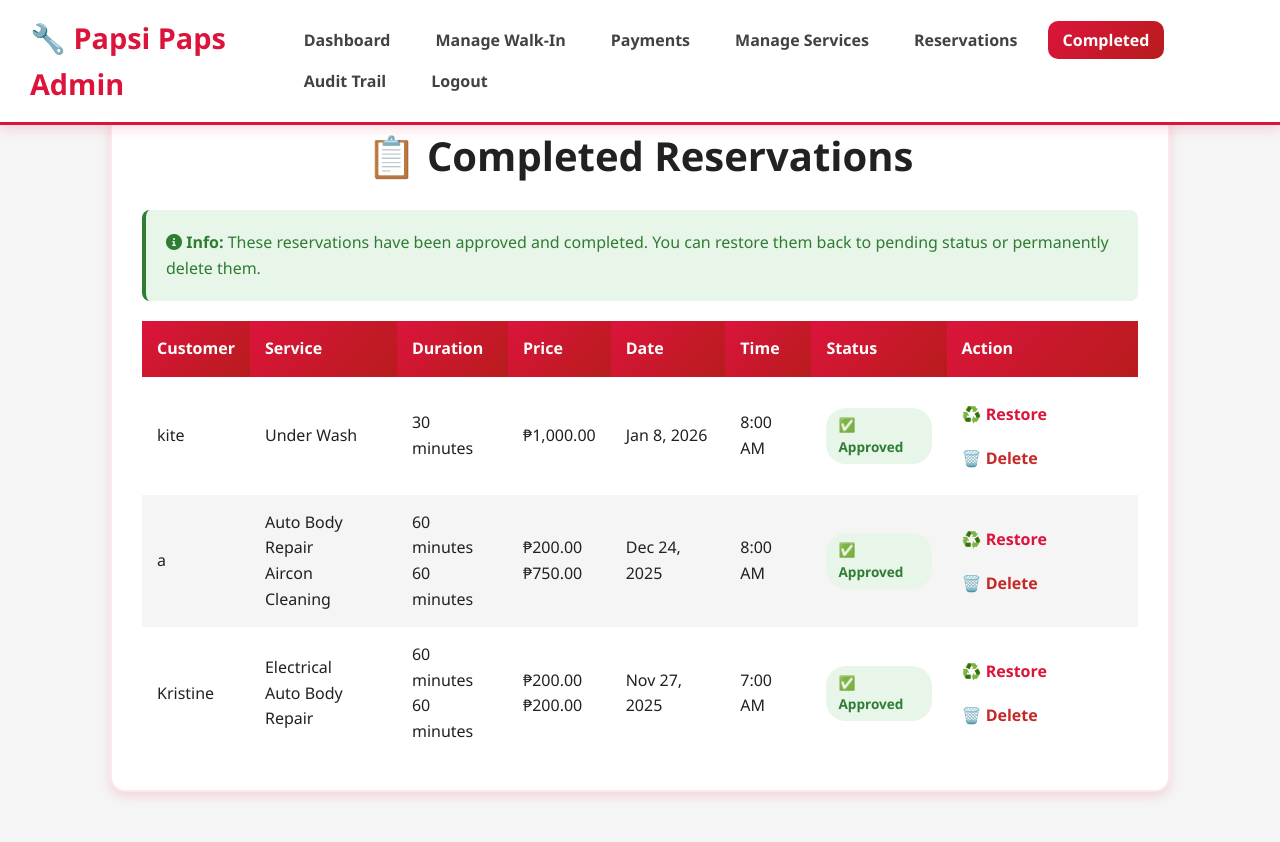
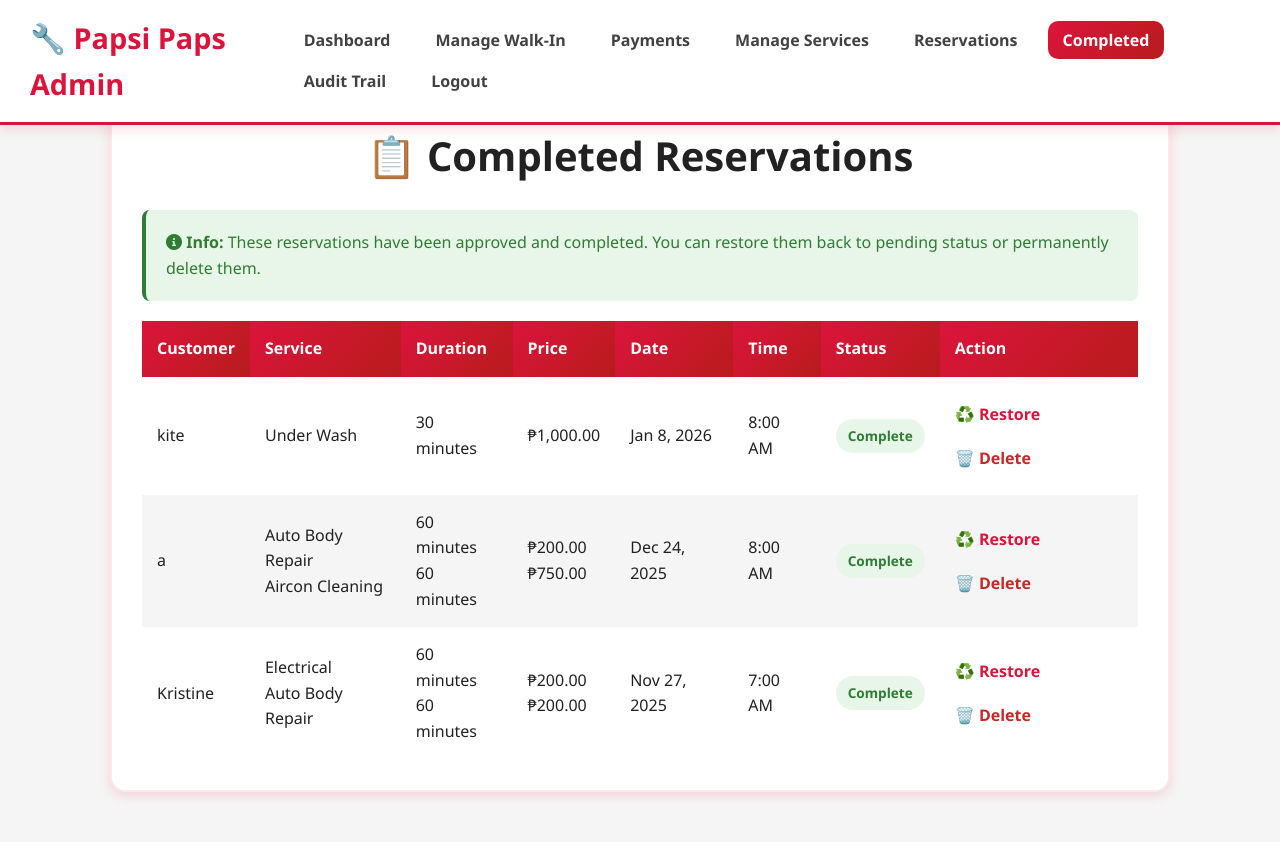
Before and after one commit to Kite0411/Papsi, a PHP site: page /admin/completed_reservations.php in a window 1280 px wide. Run offline with PHP 8.4, Linux system fonts and the light colour scheme; a user stored in the database is signed in; data comes from the database, SQL or seed files in the repository; some libraries are stand-ins or nearby versions.

Commit message:
Change status label from 'Approved' to 'Complete'

```diff
--- a/admin/completed_reservations.php
+++ b/admin/completed_reservations.php
@@ -488,7 +488,7 @@ if ($completed_result->num_rows === 0) {
 <td data-label="Time"><?php echo date("g:i A", strtotime($row['reservation_time'])); ?></td>
 <td data-label="Status">
     <span style="padding: 6px 12px; border-radius: 20px; font-size: 0.85rem; font-weight: 700; background: #E8F5E9; color: #2E7D32; display: inline-block;">
-        ✅ Approved
+        Complete
     </span>
 </td>
 <td data-label="Action">
```
